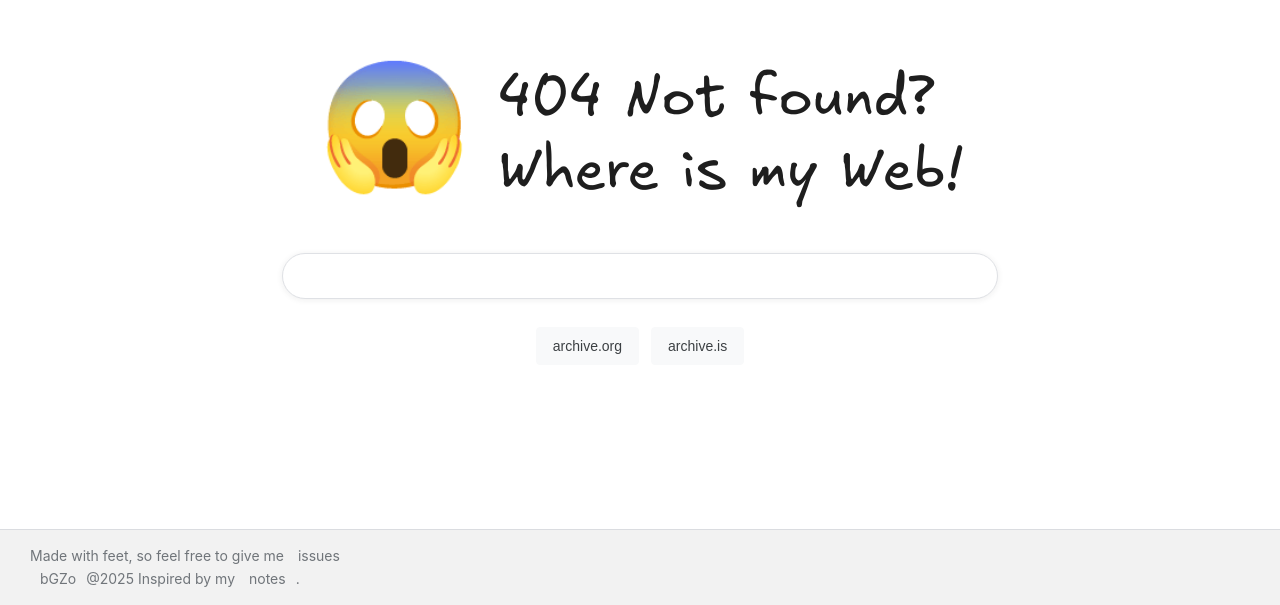
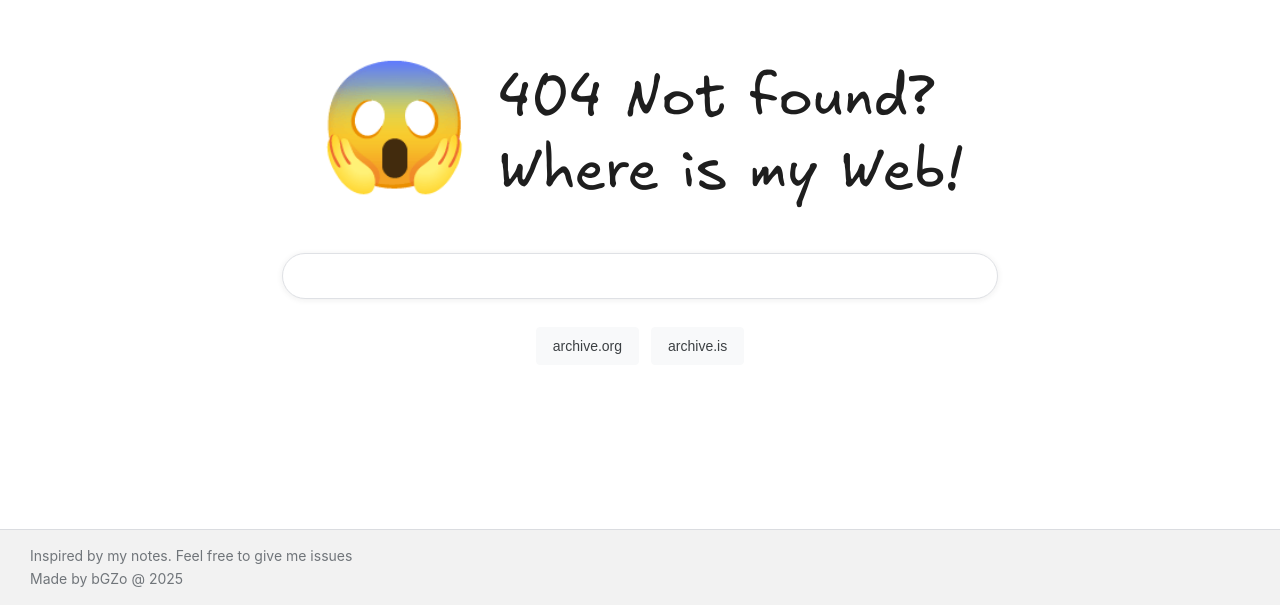
Before and after one commit to bGZo/where-is-my-web, a Vue app: page / in a window 1280 px wide. Shown: the part 195-800 px from the top of the page. Built offline with nearby package versions, Linux system fonts and the light colour scheme.

Commit message:
docs: update footer

```diff
--- a/src/components/SearchMyWeb.vue
+++ b/src/components/SearchMyWeb.vue
@@ -73,9 +73,10 @@ const handleEnterSearch = () => {
     </div>
 
     <footer class="footer">
-      Made with feet, so feel free to give me <a href="https://github.com/bGZo/where-is-my-web/issues">issues</a>
+      Inspired by my <a href="https://bgzo.github.io/vault/how-to/archive-or-cache-web-on-internet">notes</a>.
+      Feel free to give me <a href="https://github.com/bGZo/where-is-my-web/issues">issues</a>
       <br/>
-      <a href="https://github.com/bGZo/">bGZo</a>@2025 Inspired by my <a href="https://bgzo.github.io/vault/how-to/archive-or-cache-web-on-internet">notes</a>.
+      Made by <a href="https://github.com/bGZo/">bGZo</a> @ 2025
     </footer>
   </div>
 </template>
@@ -171,7 +172,7 @@ const handleEnterSearch = () => {
 .footer > a {
   color: #70757a;
   text-decoration: none;
-  padding: 0 10px;
+  padding: 0;
 }
 
 .footer > a:hover {
```
